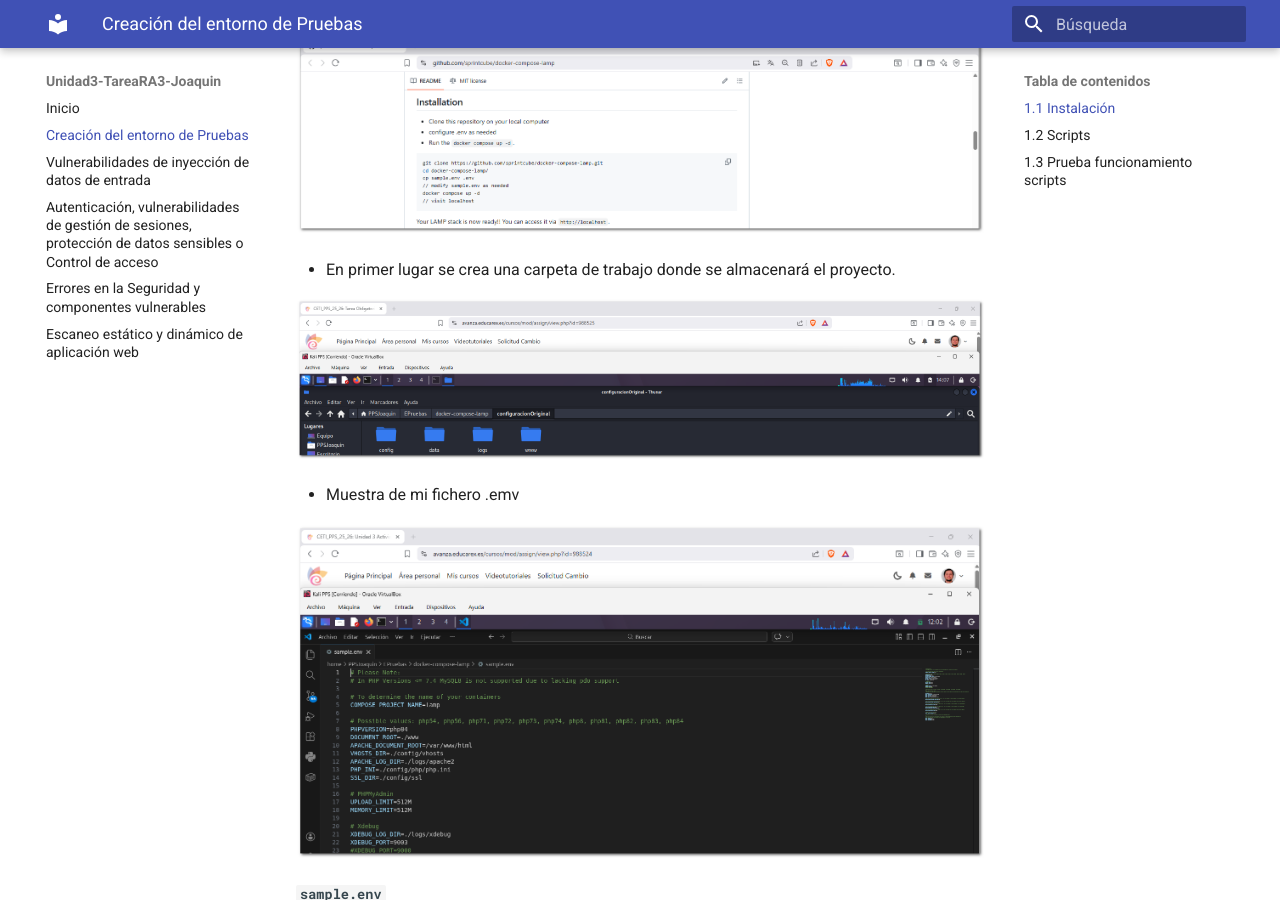
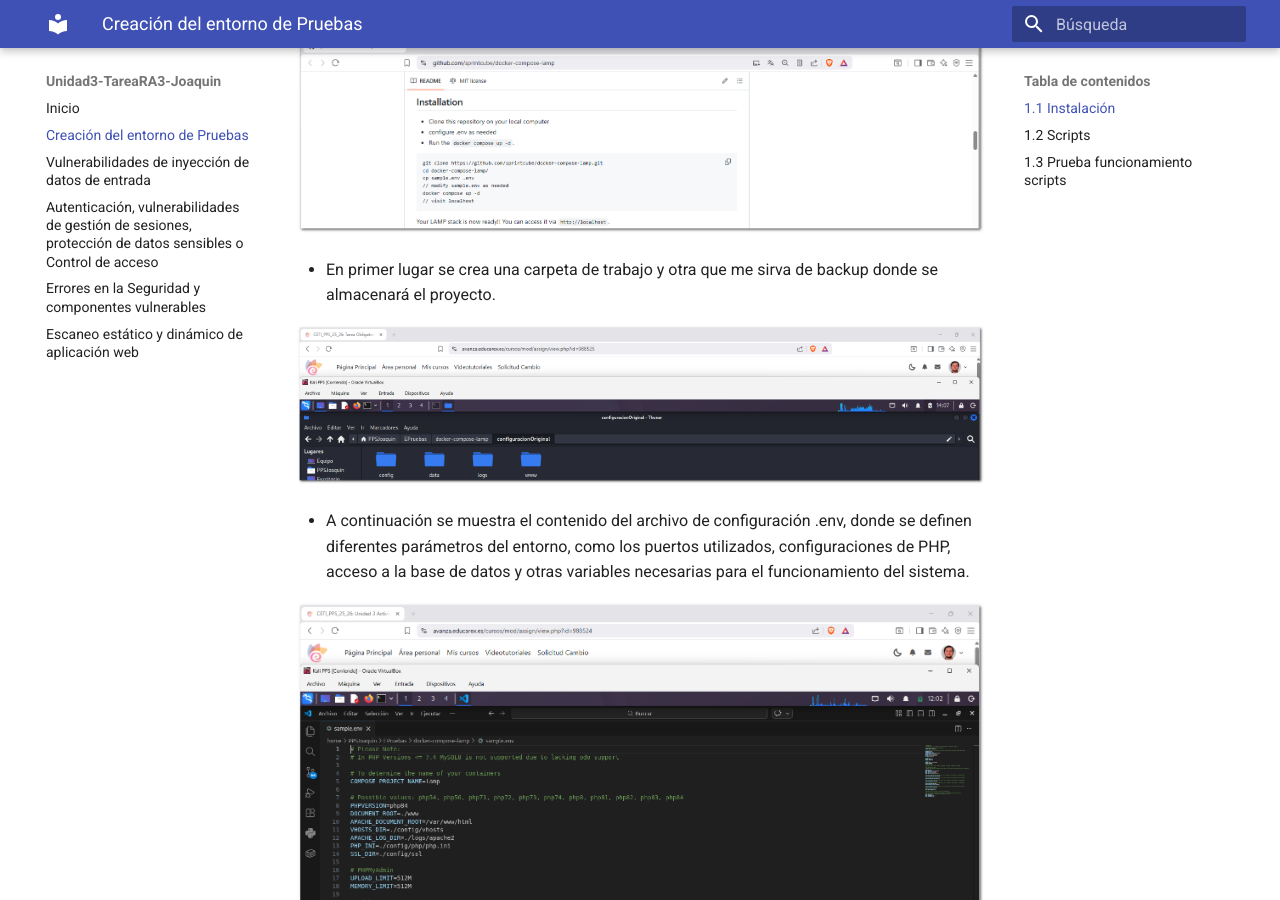
Before and after one commit to JBLeopard/Unidad3-TareaRA3-Joaquin, an MkDocs documentation site: the page built from docs/CreacionEntornoPrueba.md, in a window 1280 px wide and 900 px high, scrolled down 997 px. Built offline with MkDocs 1.6.1 and Material for MkDocs 9.7.7, drawn with Linux system fonts in a browser that asks for light colours.

Commit message:
Update CreacionEntornoPrueba.md

```diff
--- a/docs/CreacionEntornoPrueba.md
+++ b/docs/CreacionEntornoPrueba.md
@@ -16,11 +16,11 @@ Para realizar la instalación del entorno LAMP se siguen las instrucciones propo
 
 ![LAMP 2](./images/apartado_uno/lamp2.png)
 
--  En primer lugar se crea una carpeta de trabajo donde se almacenará el proyecto.
+-  En primer lugar se crea una carpeta de trabajo y otra que me sirva de backup donde se almacenará el proyecto.
 
 ![COPIA](./images/apartado_uno/carpeta.png)
 
--  Muestra de mi fichero .emv
+-  A continuación se muestra el contenido del archivo de configuración .env, donde se definen diferentes parámetros del entorno, como los puertos utilizados, configuraciones de PHP, acceso a la base de datos y otras variables necesarias para el funcionamiento del sistema.
 
 ![EMV](./images/apartado_uno/emv.png)
 
```
